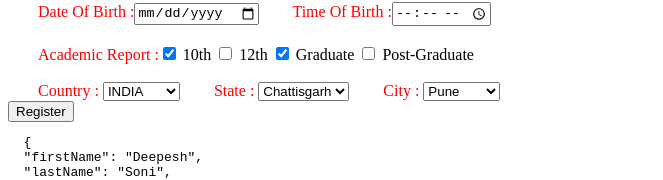
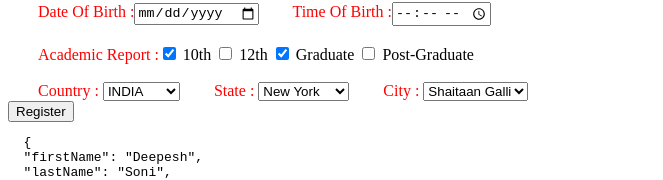
Before and after one commit to deepeshkumarsoni/RegisterationApp, an Angular app: page / in a window 1280 px wide. Shown: the part 278-458 px from the top of the page, without its empty margins (0-663 px from the left). Built offline with nearby package versions, Linux system fonts and the light colour scheme.

Commit message:
added country, state,city

```diff
--- a/src/app/app.component.html
+++ b/src/app/app.component.html
@@ -48,19 +48,19 @@
     <label> Country : </label>
     <select>
       <option>--Select--</option>
-      <option *ngFor = "let country of countryList" [selected]= "isCountrySelected(country.id)" > {{country.name}} </option>
+      <option *ngFor = "let country of countryList" [selected]= "isCountrySelected(country.countryId)" > {{country.name}} </option>
     </select>
 
     <label> State : </label>
     <select>
       <option>--Select--</option>
-      <option *ngFor = "let state of stateList" [selected]= "isStateSelected(state.id)" > {{state.name}} </option>
+      <option *ngFor = "let state of stateList" [selected]= "isStateSelected(state.stateId)" > {{state.name}} </option>
     </select>
 
     <label> City : </label>
     <select>
       <option>--Select--</option>
-      <option *ngFor = "let city of cityList" [selected]= "isCitySelected(city.id)" > {{city.name}} </option>
+      <option *ngFor = "let city of cityList" [selected]= "isCitySelected(city.cityId)" > {{city.name}} </option>
     </select>
 
   </div>
--- a/src/app/app.component.ts
+++ b/src/app/app.component.ts
@@ -24,24 +24,22 @@ export interface Gender{
 export interface Academy {
   name: string;
   id: string;
-  selected: boolean;
 }
 export interface Country{
   name : string;
-  id : string;
-  selected : boolean;
+  countryId : string;
 }
 
 export interface State{
   name : string;
-  id : string;
-  selected : boolean;
+  stateId : string;
+  countryId : string;
 }
 
 export interface City{
   name : string;
-  id : string;
-  selected : boolean;
+  cityId : string;
+  stateId : string;
 }
 
 @Component({
@@ -69,8 +67,8 @@ export class AppComponent {
         email : 'deepesh@gmail.com',
         password : 'abcd',
         country : '1',
-        state : '2',
-        city : '2',
+        state : '3',
+        city : '6',
         dateOfBirth : new Date('14/3/1991') ,
         timeOfBirth : '2 PM',
         academyList : ['1','3']
@@ -91,44 +89,77 @@ export class AppComponent {
       this.countryList.push(
         {
           name : 'INDIA',
-          id : '1',
-          selected : true,
+          countryId : '1',
         },
         {
           name : 'USA',
-          id : '2',
-          selected : false,
+          countryId : '2',
         }
       );
 
       this.stateList.push(
         {
           name : 'Maharastra',
-          id : '1',
-          selected : false,
+          stateId : '1',
+          countryId : '1',
         },
         {
           name : 'Chattisgarh',
-          id : '2',
-          selected : false,
+          stateId : '2',
+          countryId : '1',
+        },
+        {
+          name : 'New York',
+          stateId : '3',
+          countryId : '2',
+        },
+        {
+          name : 'Manhatten',
+          stateId : '4',
+          countryId : '2',
         }
       );
 
       this.cityList.push(
         {
-          name : 'Bhilai',
-          id : '1',
-          selected : false,
+          name : 'Nagpur',
+          cityId : '1',
+          stateId : '1'
         },
         {
           name : 'Pune',
-          id : '2',
-          selected : false,
+          cityId : '2',
+          stateId : '1'
         },
         {
-          name : 'Nagpur',
-          id : '3',
-          selected : false,
+          name : 'Bhilai',
+          cityId : '3',
+          stateId : '2',
+        },
+        {
+          name : 'Durg',
+          cityId : '4',
+          stateId : '2',
+        },
+        {
+          name : 'Kalahandi',
+          cityId : '5',
+          stateId : '3'
+        },
+        {
+          name : 'Shaitaan Galli',
+          cityId : '6',
+          stateId : '3'
+        },
+        {
+          name : 'Ram Nagar',
+          cityId : '7',
+          stateId : '4',
+        },
+        {
+          name : 'Khursipar',
+          cityId : '8',
+          stateId : '4',
         }
       );
 
@@ -136,22 +167,18 @@ export class AppComponent {
         {
           name : "10th",
           id : '1',
-          selected : false,
         },
         {
           name : "12th",
           id : '2',
-          selected : false,
         },
         {
           name : "Graduate",
           id : '3',
-          selected : false,
         },
         {
           name : "Post-Graduate",
           id : '4',
-          selected : false,
         }
       );
 
```
